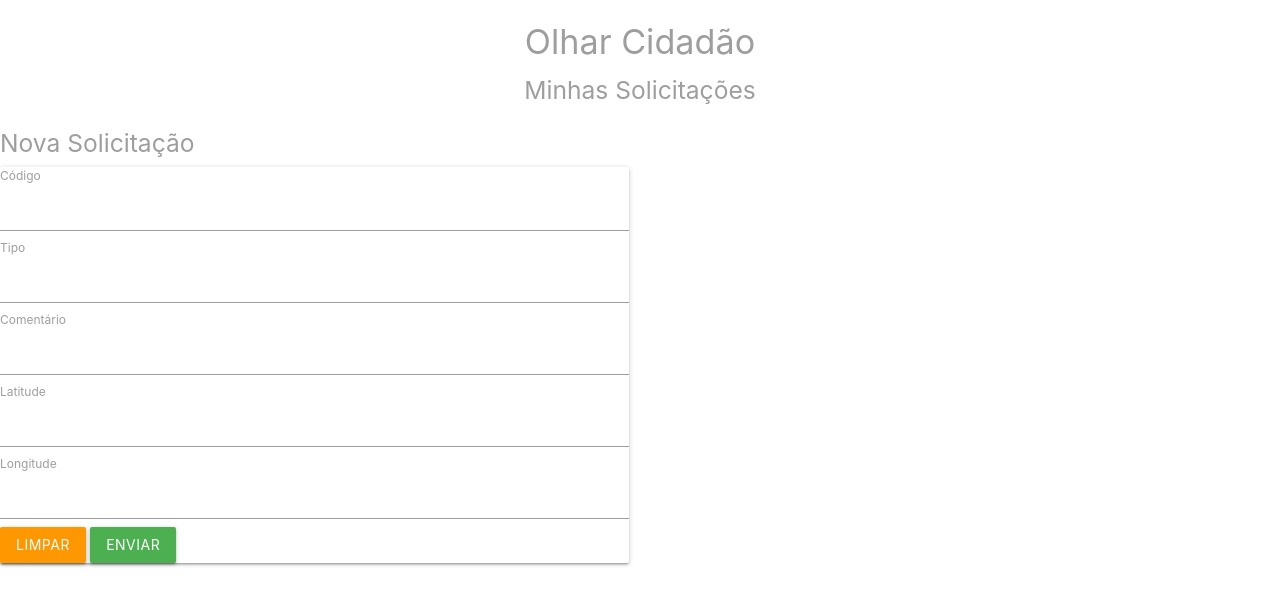
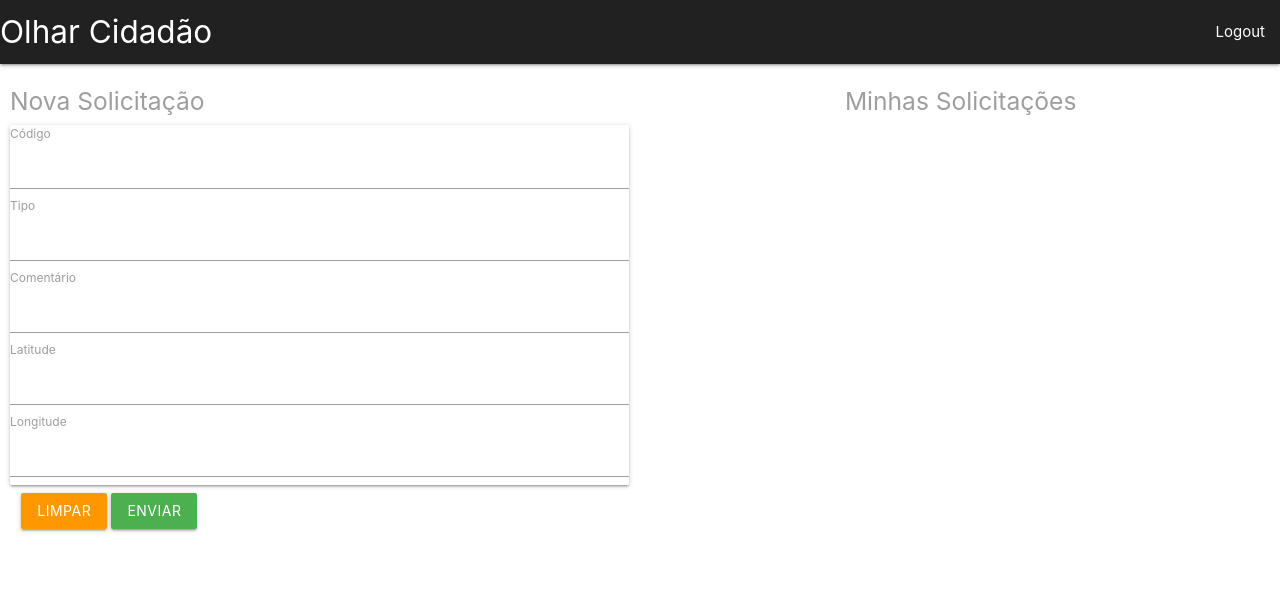
Before and after one commit to paulobazooka/web-service-php, a PHP site: page /views/home.php in a window 1280 px wide. Shown: the top 606 px of the page. Run offline with PHP 8.4, Linux system fonts and the light colour scheme.

Commit message:
Empetecando o layout da home

```diff
--- /dev/null
+++ b/views/css/home.css
@@ -0,0 +1,9 @@
+.forms-buttons{
+    margin-top: 1vh;
+}
+
+.content-margin{
+    margin-top: 1vh;
+    margin-right: 10px;
+    margin-left: 10px;
+}
--- a/views/home.php
+++ b/views/home.php
@@ -19,38 +19,19 @@
 <!-- Compiled and minified JavaScript -->
 <script src="https://cdnjs.cloudflare.com/ajax/libs/materialize/1.0.0/js/materialize.min.js"></script>
 
+<link rel="stylesheet" href="./css/home.css">
 
-<div class="col s12">
-    <div class="">
-        <div class="center">
-            <h4 class="title grey-text">Olhar Cidadão</h4>
-        </div>
-    </div>
-</div>
+<nav>
+    <div class="nav-wrapper grey darken-4">
+        <a href="#" class="brand-logo">Olhar Cidadão</a>
+        <ul id="nav-mobile" class="right hide-on-med-and-down">
+            <li><a href="#">Logout</a></li>
+        </ul>
+  </div>
+</nav>
 
 
-<div class="col s12">
-    <div class="">
-        <div class="center">
-            <h5 class="title grey-text">Minhas Solicitações</h5>
-            <div>
-                <?php
-
-                    if(isset($_POST['dados'])){
-
-                        foreach (array_expression as $value){
-                            echo '<label></label> <label></label> <label></label>';
-                        }
-                    }
-
-                ?>
-            </div>
-        </div>
-    </div>
-</div>
-
-
-<div class="col s12">
+<div class="col s12 content-margin">
     <div class="row">
         <div class="col s6">
             <h5 class="title grey-text">Nova Solicitação</h5>
@@ -77,7 +58,7 @@
                         <input type="text" name="lng" id="lng">
                     </div>
                     <div class="input">
-                        <div>
+                        <div class="col s12 forms-buttons">
                             <input type="reset" value="LIMPAR" class="btn orange">
                             <input type="submit" value="ENVIAR" class="btn green">
                         </div>
@@ -85,5 +66,24 @@
                 </form>
             </div>
         </div>
+        <div class="col s6">
+            <div class="">
+                <div class="center">
+                    <h5 class="title grey-text">Minhas Solicitações</h5>
+                    <div>
+                        <?php
+
+                            if(isset($_POST['dados'])){
+
+                                foreach (array_expression as $value){
+                                    echo '<label></label> <label></label> <label></label>';
+                                }
+                            }
+
+                        ?>
+                    </div>
+                </div>
+            </div>
+        </div>
     </div>
 </div>
```
